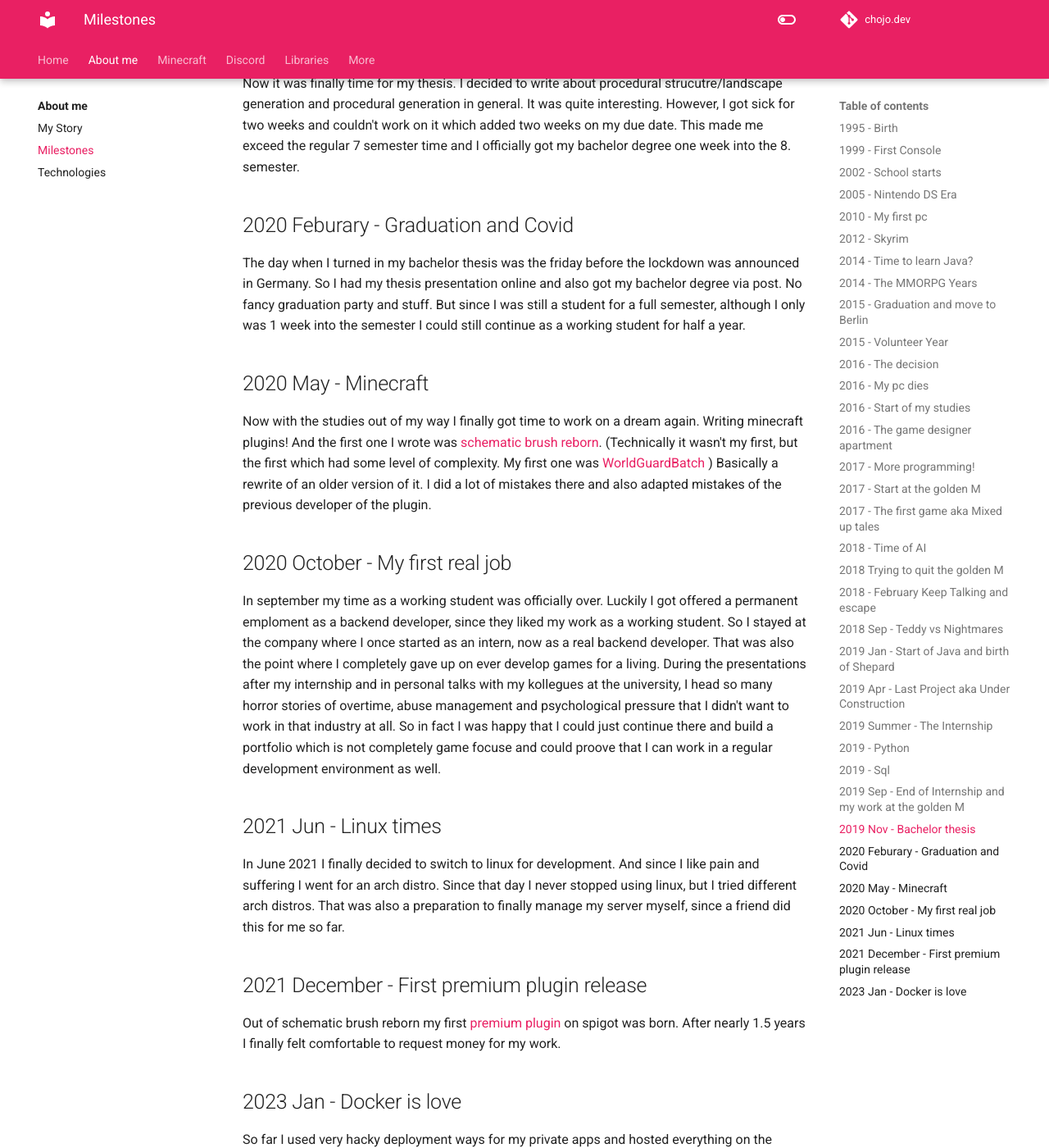
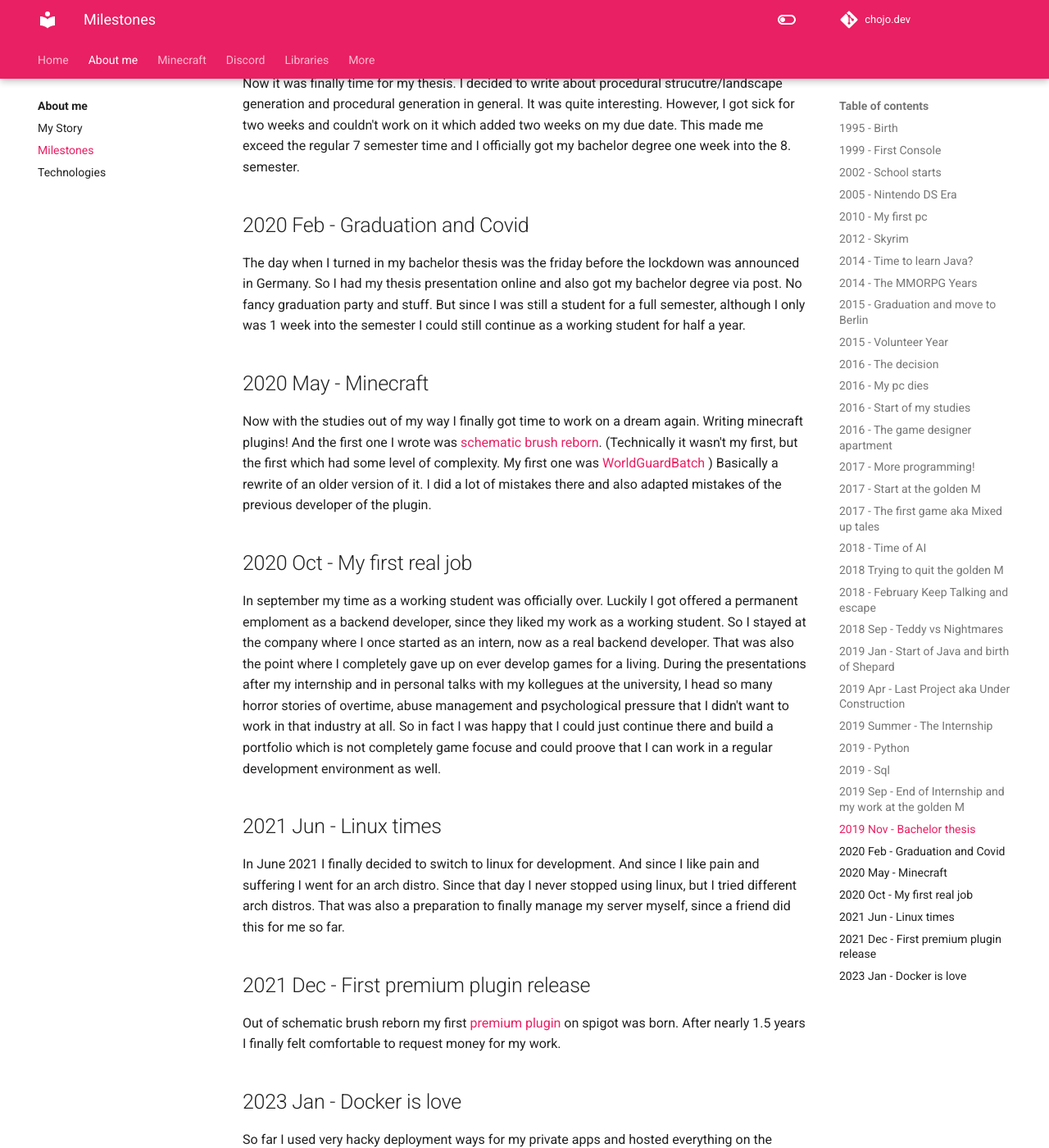
Before and after one commit to rainbowdashlabs/chojodev, an MkDocs documentation site: the page built from docs/about_me/milestones.md, in a window 1280 px wide and 1400 px high, scrolled down 6043 px. Shown: the whole window at 82% size. Built offline with MkDocs 1.6.1 and Material for MkDocs 9.7.7, drawn with Linux system fonts in a browser that asks for light colours; comment, search, counter and statistics services are not loaded.

Commit message:
Update milestones

```diff
--- a/docs/about_me/milestones.md
+++ b/docs/about_me/milestones.md
@@ -253,7 +253,7 @@ It was quite interesting.
 However, I got sick for two weeks and couldn't work on it which added two weeks on my due date.
 This made me exceed the regular 7 semester time and I officially got my bachelor degree one week into the 8. semester.
 
-## 2020 Feburary - Graduation and Covid
+## 2020 Feb - Graduation and Covid
 The day when I turned in my bachelor thesis was the friday before the lockdown was announced in Germany.
 So I had my thesis presentation online and also got my bachelor degree via post.
 No fancy graduation party and stuff.
@@ -268,7 +268,7 @@ And the first one I wrote was [schematic brush reborn](https://github.com/eldori
 Basically a rewrite of an older version of it.
 I did a lot of mistakes there and also adapted mistakes of the previous developer of the plugin.
 
-## 2020 October - My first real job
+## 2020 Oct - My first real job
 In september my time as a working student was officially over.
 Luckily I got offered a permanent emploment as a backend developer, since they liked my work as a working student.
 So I stayed at the company where I once started as an intern, now as a real backend developer.
@@ -285,7 +285,7 @@ And since I like pain and suffering I went for an arch distro.
 Since that day I never stopped using linux, but I tried different arch distros.
 That was also a preparation to finally manage my server myself, since a friend did this for me so far.
 
-## 2021 December - First premium plugin release
+## 2021 Dec - First premium plugin release
 Out of schematic brush reborn my first [premium plugin](https://www.spigotmc.org/resources/98499/) on spigot was born.
 After nearly 1.5 years I finally felt comfortable to request money for my work.
 
```
